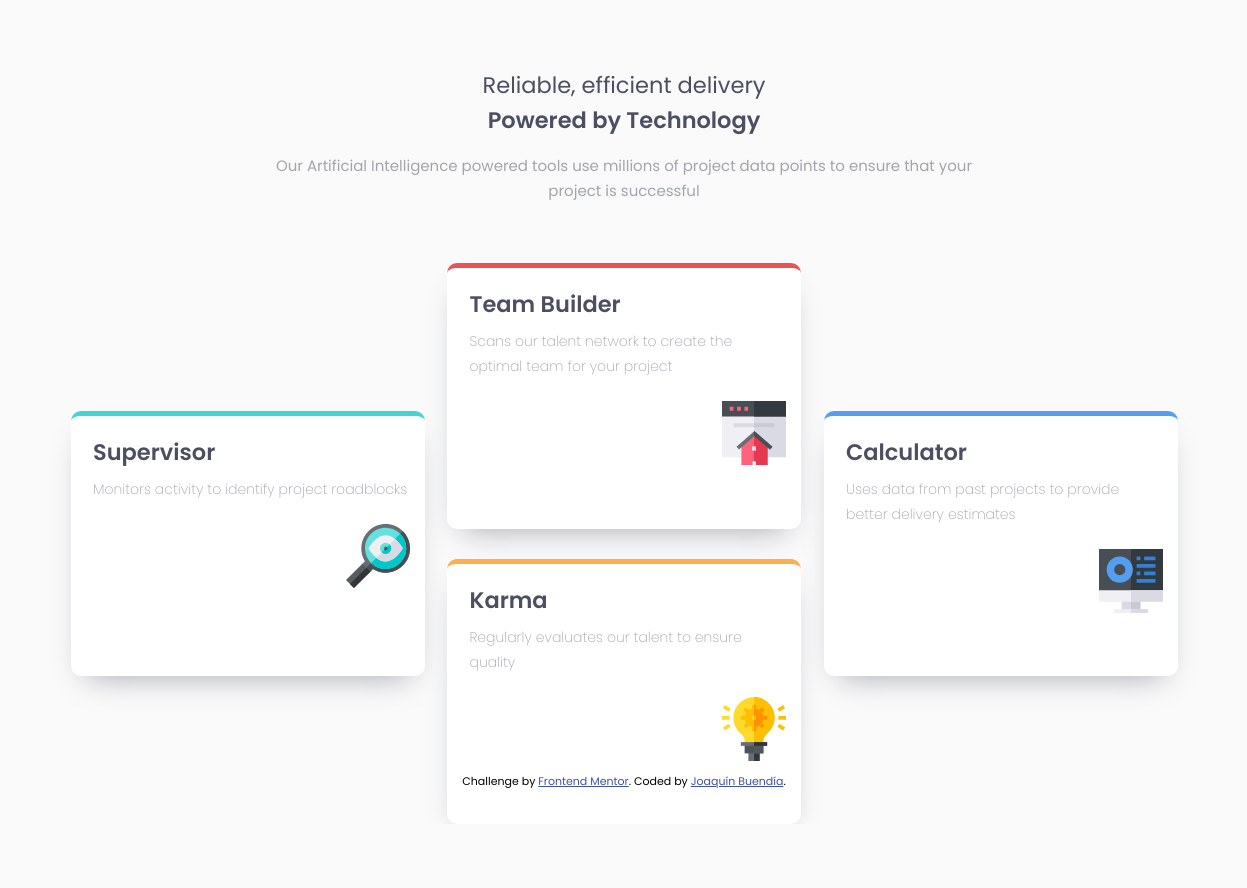
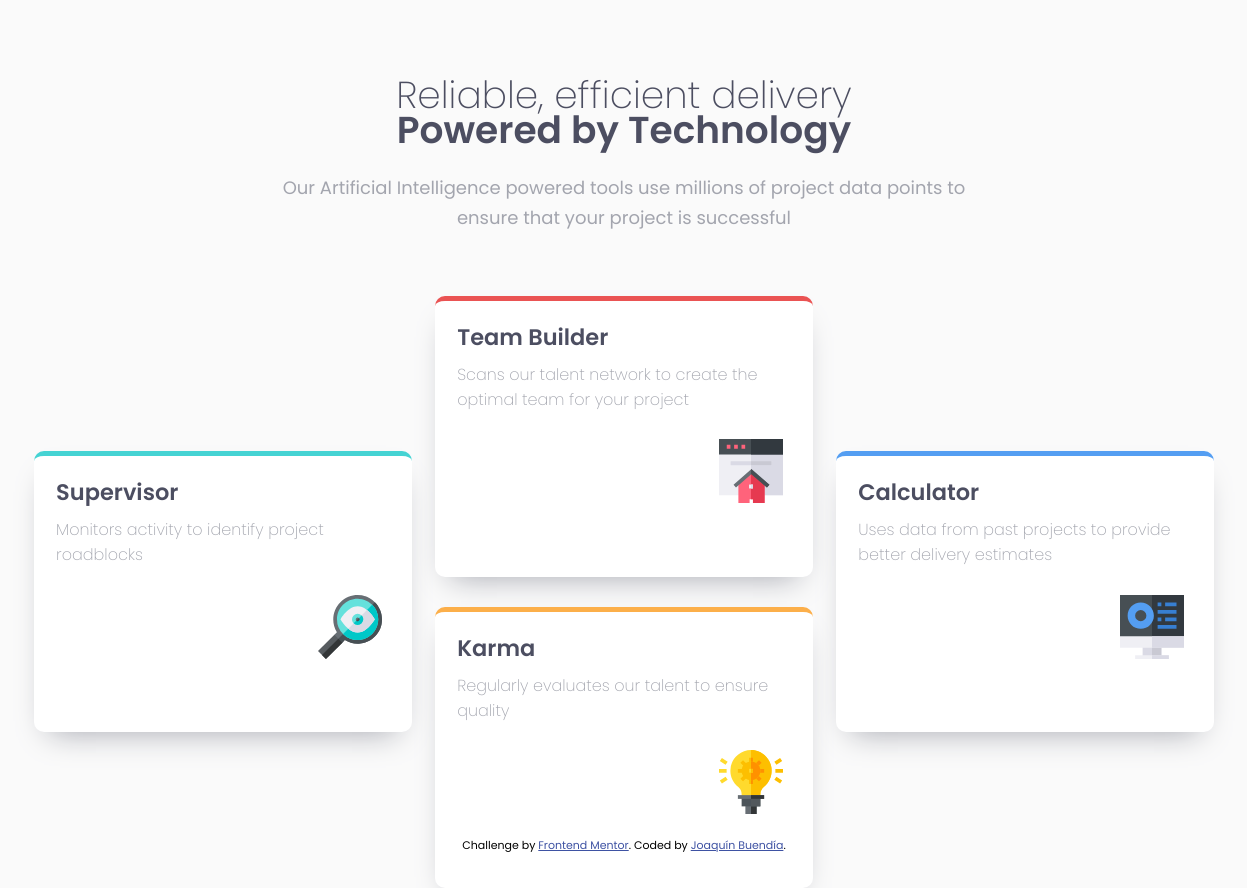
Before and after one commit to jbuendia1y/four-card-feature-section-master, a plain HTML site: page index.html in a window 1536 px wide. Shown: the whole page, without its empty margins (144-1391 px from the left). Before the commit the page ends 824 px from the top, so only its background shows below. Drawn offline with nearby package versions, Linux system fonts and the light colour scheme.

Commit message:
Version PC

```diff
--- a/src/scss/_card.scss
+++ b/src/scss/_card.scss
@@ -26,5 +26,17 @@
 
     &__img{
         text-align: right;
+        margin-top: 2.5em;
+        position: relative;
+        bottom: 10px;
+        right: 15px;
     }
 }
+
+@media screen and (min-width:1440px){
+    .card{
+        &__paragraph{
+            font-size: 16px;
+        }
+    }
+}
--- a/src/scss/_main-grid.scss
+++ b/src/scss/_main-grid.scss
@@ -60,6 +60,10 @@
 
 @media screen and (min-width:1440px){
     .grid{
-        max-width: 75%;
+        max-width: 80%;
+
+        &__container{
+            grid-row-gap: 2em;
+        }
     }
 }
--- a/src/scss/_text.scss
+++ b/src/scss/_text.scss
@@ -6,7 +6,7 @@
 
     &__title{
         font-size: 1.5em;
-        font-weight: 400;
+        font-weight: 200;
         line-height: 35px;
         color: $text-colorDark;
     }
@@ -28,3 +28,18 @@
         margin-bottom: 3em;
     }
 }
+
+@media screen and (min-width:1440px){
+    .main-text{
+
+        &__title{
+            font-size: 2.5em;
+        }
+
+        &__paragraph{
+            font-size: 1.2em;
+            line-height: 30px;
+            padding: 0 1em;
+        }
+    }
+}
```
Also changed, not shown: src/css/styles.css.
